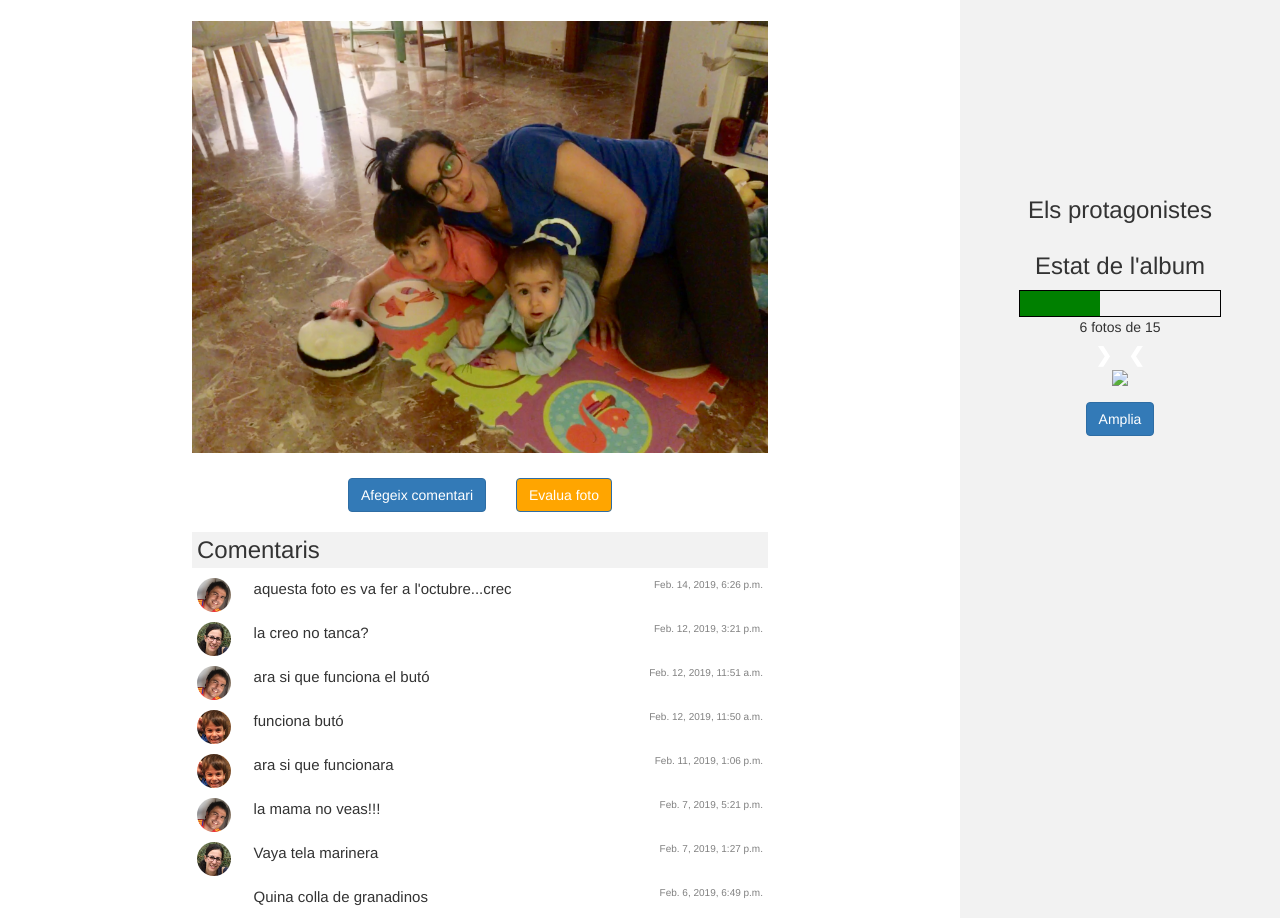
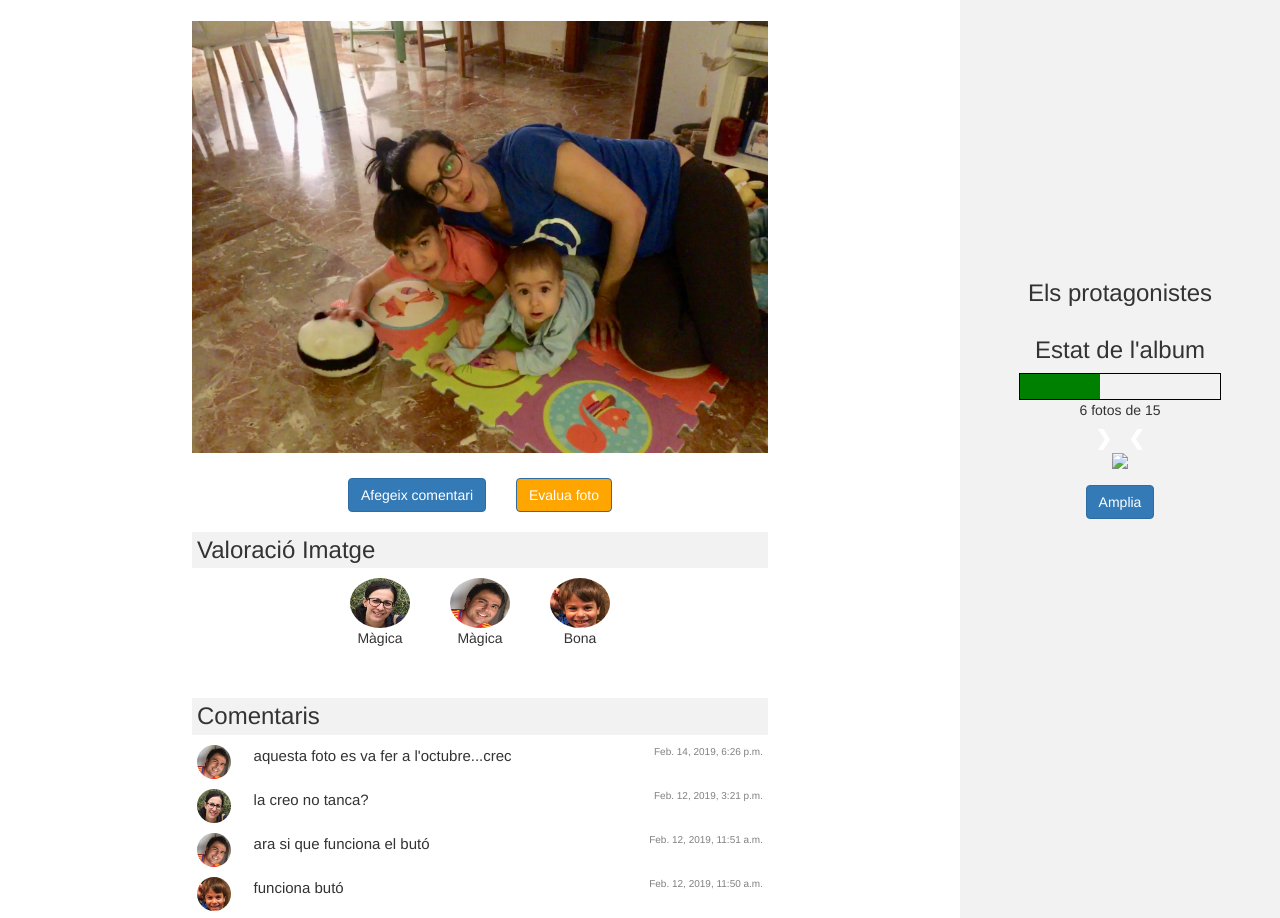
Before and after one commit to joseppalau/album-open, a Django app: page /photo_list/16/ in a window 1280 px wide. Shown: the part 431-1349 px from the top of the page. Run offline with Django 3.2, Linux system fonts and the light colour scheme; a user stored in the database is signed in; data comes from the database, SQL or seed files in the repository; both versions use the stored data as it was after the commit; some libraries are stand-ins or nearby versions.

Commit message:
profile added in value container

```diff
--- a/album_app/static/javascript/photo_list.js
+++ b/album_app/static/javascript/photo_list.js
@@ -25,6 +25,7 @@
 // When the user clicks on <span> (x), close the modal
 span.onclick = function() {
   modal.style.display = "none";
+  reset_avatars(avatarsClass='avatar-class', buttonId='btn-comment')
 }
 // When the user clicks anywhere outside of the modal, close it
 window.onclick = function(event) {
@@ -55,9 +56,9 @@
     avatar_img.style.opacity = 1;
 }
 
-function reset_avatars(){
-    avatars = document.getElementsByClassName('avatar-class');
-    btn = getElementById('btn-comment')
+function reset_avatars(avatarsClass, buttonId){
+    avatars = document.getElementsByClassName(avatarsClass);
+    btn = document.getElementById(buttonId)
     for (i=0; i < avatars.length; i++){
         avatars[i].style.opacity = 0.5;
     }
@@ -83,6 +84,7 @@
 // When the user clicks on <span> (x), close the modal
 span_value.onclick = function() {
   modal_value.style.display = "none";
+  reset_avatars(avatarsClass='avatar-class', buttonId='okValue')
 }
 // When the user clicks anywhere outside of the modal, close it
 window.onclick = function(event) {
@@ -135,7 +137,7 @@
         type: 'POST',
         data: {'valueText': $('#valueInput').val(), 'imageValueId': $('#bigImageValueId').val() , 'avatarValueId': $('#avatarInput_value').val()},
         success: function(json){
-            console.log(json)
+            console.log(json.valueGrade)
             console.log('success')
             },
         error: function(xhr,errmsg,err){
--- a/album_app/static/styles/photo_list.css
+++ b/album_app/static/styles/photo_list.css
@@ -297,22 +297,17 @@
     flex-direction:row;
     justify-content:flex-start;
 }
-
-
 .comment-form-images img{
     width: 50px;
     height:50px;
 }
-
 .value-form-images img{
     width: 50px;
     height:50px;
 }
-
 .comment-form input{
     margin-bottom:15px;
 }
-
 
 /* MODAL VALUE */
 .modal-value {
@@ -346,7 +341,6 @@
     margin-top:10px;
 }
 
-
 .btn-values {
     color: #fff;
     background-color: #337ab7;
@@ -362,6 +356,40 @@
     line-height: 1.42857143;
     border-radius: 4px;
 }
+
+.values{
+    display:flex;
+    flex-direction:column;
+    width:60%;
+    margin:0 auto;
+}
+
+.values h3{
+    background-color:#f2f2f2;
+    padding:5px;
+}
+
+.avatars-value-container{
+    display:flex;
+    justify-content:center;
+}
+
+.avatars-value-container div{
+    width:100px;
+    height:100px;
+    text-align:center;
+}
+
+.avatars-value-container div img{
+    display:block;
+    margin-left: auto;
+    margin-right:auto;
+    border-radius:50%
+
+}
+
+
+
 /* Protagonistes DIV - Col right */
 
 .protagonistes{
--- a/album_app/templates/album_app/photo_list.html
+++ b/album_app/templates/album_app/photo_list.html
@@ -113,10 +113,10 @@
                             {% endfor %}
                         </div>
                         <div class="modal-value-input">
-                            <button id="magica" value="magic" class="btn-values" style="background:green">Màgica</button>
-                            <button id="moltBona" value="veryGood" class="btn-values" style="background:orange">Molt bona</button>
-                            <button id="bona" value="good" class="btn-values" style="background:grey">Bona</button>
-                            <button id="noMagrada" value="noLike" class="btn-values" style="background:red">No m'agrada</button>
+                            <button id="magica" value="Màgica" class="btn-values" style="background:green">Màgica</button>
+                            <button id="moltBona" value="Molt Bona" class="btn-values" style="background:orange">Molt bona</button>
+                            <button id="bona" value="Bona" class="btn-values" style="background:grey">Bona</button>
+                            <button id="noMagrada" value="No m'agrada" class="btn-values" style="background:red">No m'agrada</button>
                         </div>
                         <form id="value-form" method ='POST' class="modal-value-form" action="/photo_list/add_photo_value/">
                             {% csrf_token %}
@@ -127,6 +127,25 @@
                         </form>
                     </div>
                 </div>
+
+                <!--VALUES BELOW BIG IMAGE-->
+                <div class="values">
+                    <h3>Valoració Imatge</h3>
+                    <div class="avatars-value-container">
+                        {% for value in values %}
+                            <div>
+                                <img src="{{value.avatar.photo.url}}" alt="" width="50" height="50">
+                                {% if value.grade %}
+                                <p>{{value.grade}}</p>
+                                {% else %}
+                                <p>no valora</p>
+                                {% endif %}
+                            </div>
+                        {% endfor %}
+                    </div>
+
+                </div>
+
                 <!-- COMMENTS BELOW BIG IMAGE -->
                 <div class="comments">
                     <h3>Comentaris</h3>
--- a/album_app/views.py
+++ b/album_app/views.py
@@ -18,19 +18,21 @@
     images_selected = album.images.filter(selected=True)
     num_selected = len(images_selected)
     image_big = all_images[0]
-    context = {'images': all_images, 'image_big': image_big, 'album': album, 'num_selected': num_selected, 'images_selected': images_selected,}
+    values = Value.objects.filter(image=image_big)
+    context = {'images': all_images, 'image_big': image_big, 'album': album, 'num_selected': num_selected, 'images_selected': images_selected, 'values': values}
     return render(request, 'album_app/photo_list.html', context)
 
 
 def photo_main_big(request, pk):
     image = get_object_or_404(Image, pk=pk)
+    values = Value.objects.filter(image=image)
     album = get_object_or_404(Album, client=request.user)
     all_images = album.images.all()
     images_selected = album.images.filter(selected=True)
     num_selected = len(images_selected)
     comments = image.comments.order_by('-date')
     context = {'album': album, 'images': all_images, 'image_big': image,
-               'num_selected': num_selected, 'images_selected': images_selected, 'comments': comments}
+               'num_selected': num_selected, 'images_selected': images_selected, 'comments': comments, 'values': values}
     return render(request, 'album_app/photo_list.html', context)
 
 
@@ -75,7 +77,8 @@
             avatar = Avatar.objects.get(id=avatar_id)
             value = Value.objects.create(grade=value_text, image=image, avatar=avatar)
             value.save()
-            json_response = {'message': 'nothing to send'}
+
+            json_response = {'valueGrade': value.grade}
             return HttpResponse(json.dumps(json_response), content_type='application/json')
     else:
         return HttpResponse(json.dumps({"nothing to see": "this is happening"}), content_type="application/json")
```
Also changed, not shown: db.sqlite3.
